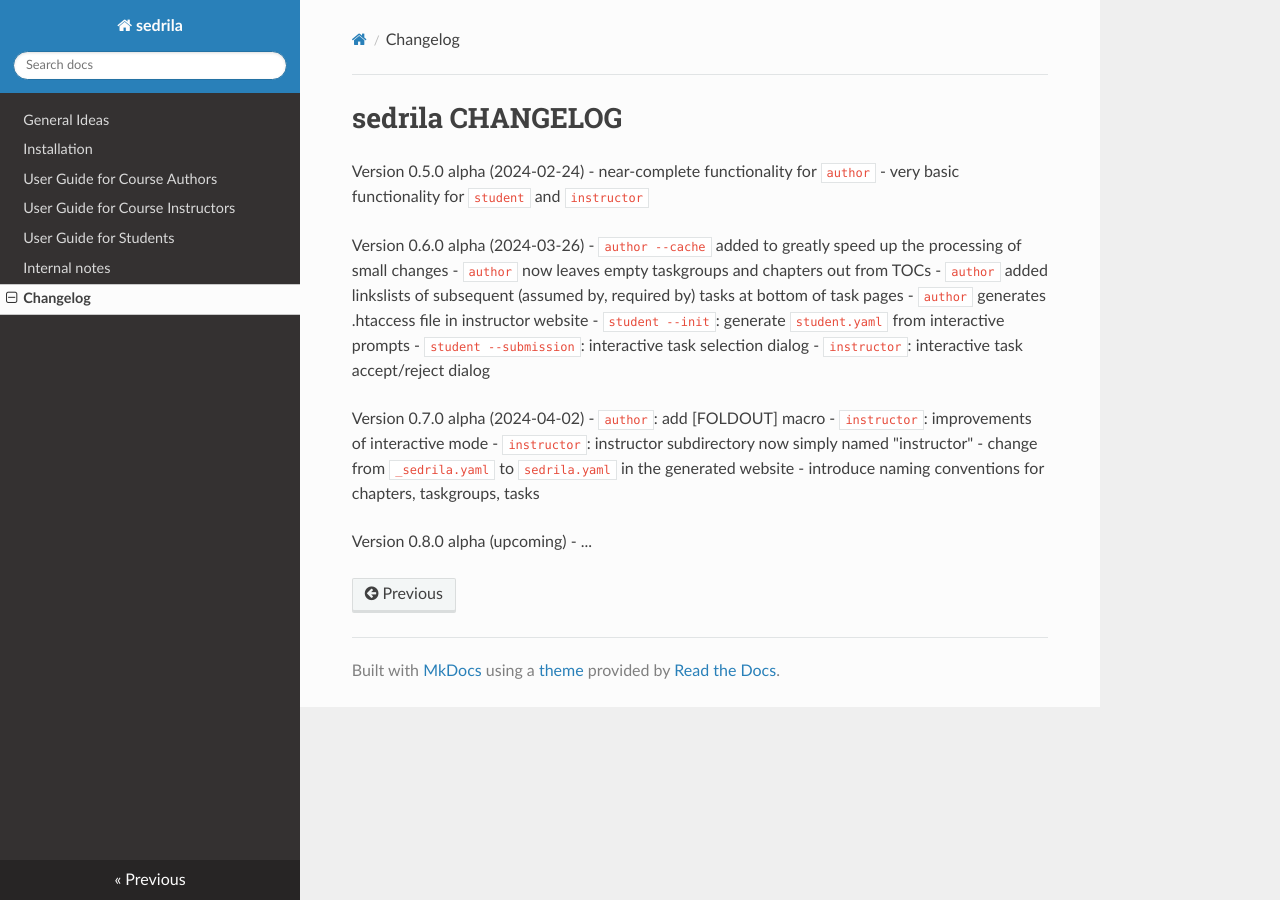
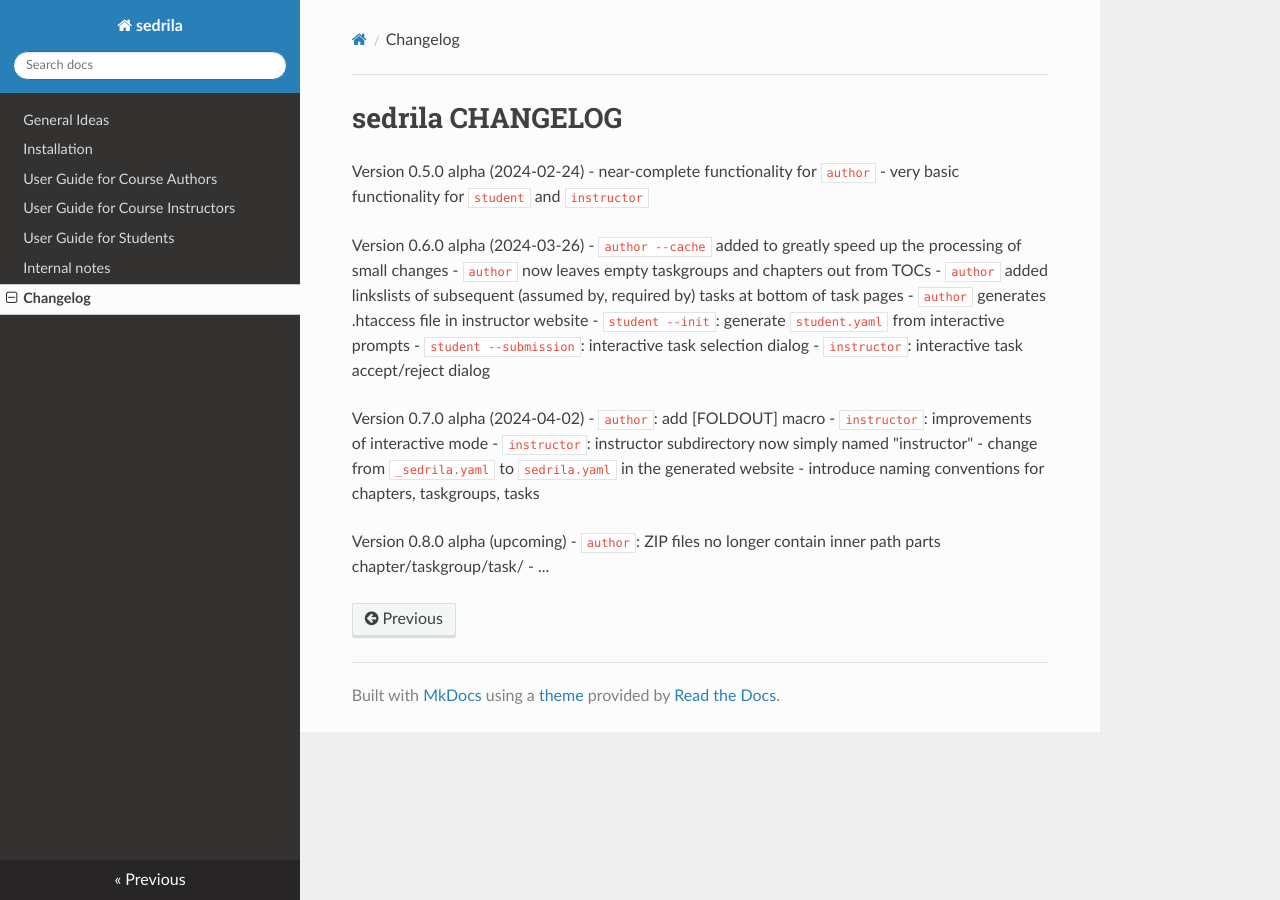
Before and after one commit to fubinf/sedrila, an MkDocs documentation site: the page built from docs/changelog.md, in a window 1280 px wide. Built offline with MkDocs 1.6.1, drawn with Linux system fonts in a browser that asks for light colours; nearby versions of some CDN libraries.

Commit message:
part.py: ZIP files no longer contain inner path parts chapter/taskgroup/task/

```diff
--- a/docs/changelog.md
+++ b/docs/changelog.md
@@ -21,4 +21,5 @@ Version 0.7.0 alpha (2024-04-02)
 - introduce naming conventions for chapters, taskgroups, tasks
 
 Version 0.8.0 alpha (upcoming)
+- `author`: ZIP files no longer contain inner path parts chapter/taskgroup/task/
 - ...
```
Also changed, not shown: docs/authors.md (+1 -1 lines), 1 other file.
